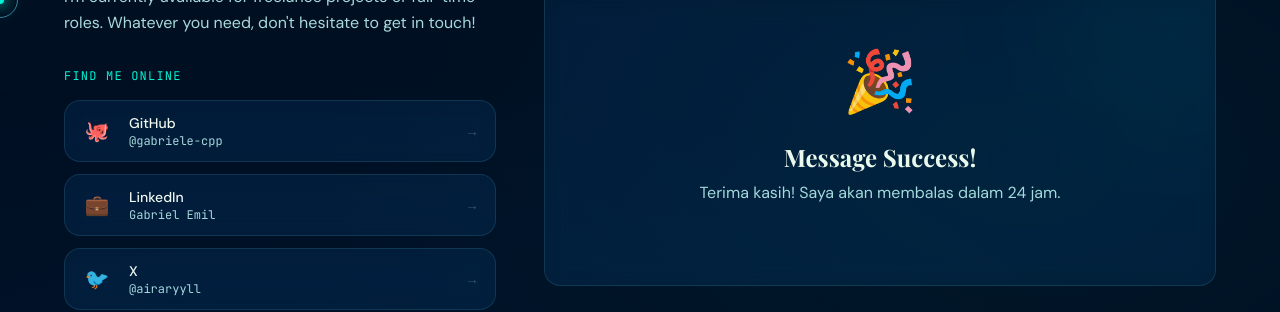
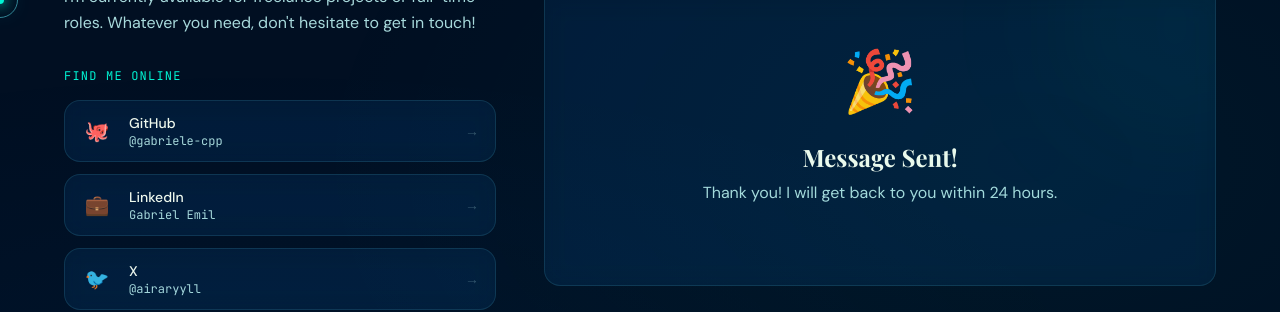
Before and after one commit to gabriele-cpp/Ocean-Portfolio, a Next.js app: page / in a window 1280 px wide. Both pictures are taken after typing "Sample", "name@example.com", "Sample", "Sample" into the empty fields and a click on the button "Send Message 🚀". Shown: the part 5414-5726 px from the top of the page. Built offline with nearby package versions, Linux system fonts and the light colour scheme; no server answers.

Commit message:
Initial commit - ocean portfolio

```diff
--- a/components/sections/ContactSection.tsx
+++ b/components/sections/ContactSection.tsx
@@ -166,10 +166,10 @@ export function ContactSection() {
               <div className="text-center py-12">
                 <div className="text-6xl mb-4 animate-float">🎉</div>
                 <h3 className="font-display text-2xl font-bold text-ocean-sand mb-2">
-                  Message Success!
+                  Message Sent!
                 </h3>
                 <p className="text-ocean-mist">
-                  Terima kasih! Saya akan membalas dalam 24 jam.
+                  Thank you! I will get back to you within 24 hours.
                 </p>
               </div>
             ) : (
```
